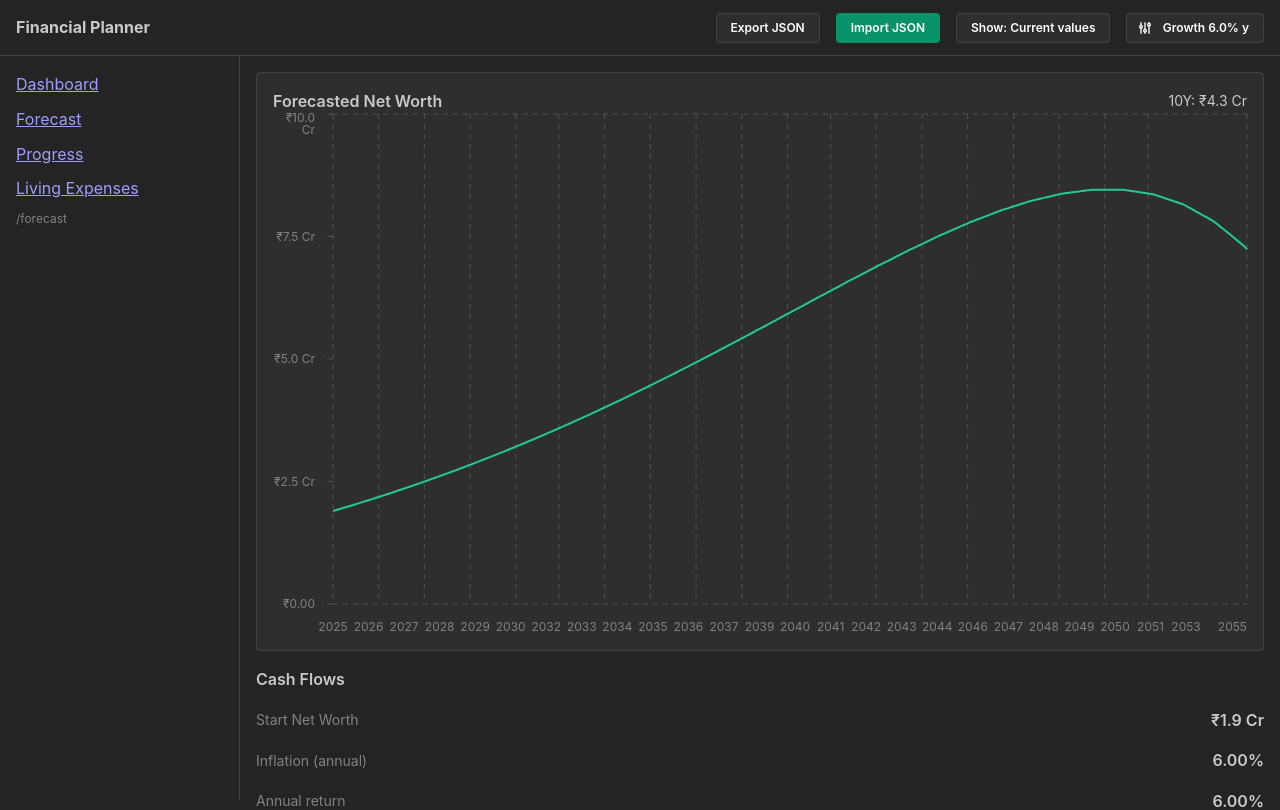
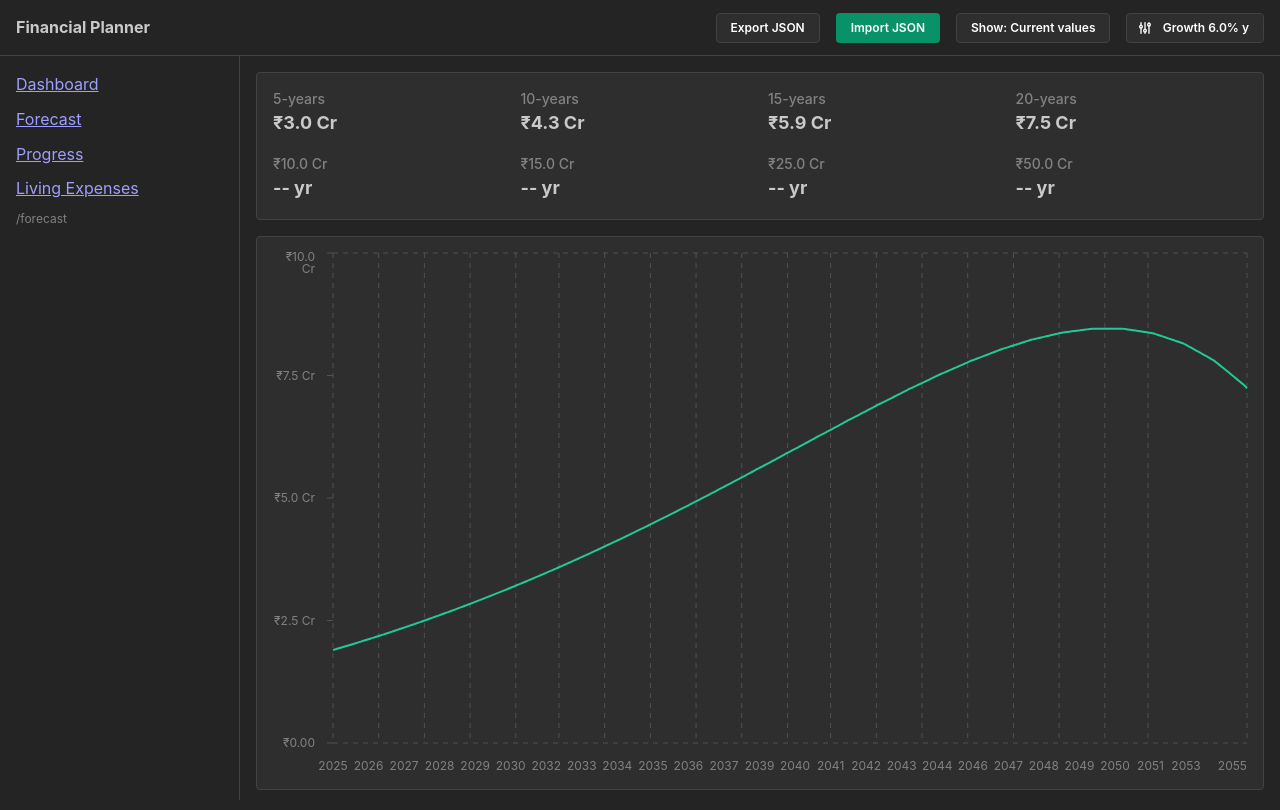
Before and after one commit to mdtanveer/fireapp, a React (Vite) app: page /forecast in a window 1280 px wide. Shown: the top 810 px of the page. Built offline with nearby package versions, Linux system fonts and the light colour scheme.

Commit message:
Fix stepper in number inputs

```diff
--- a/src/components/forecast/HeadEditModal.tsx
+++ b/src/components/forecast/HeadEditModal.tsx
@@ -114,6 +114,9 @@ export function HeadEditModal({
             onChange={(v) => setLocal({ ...local, amount: Number(v) || 0 })}
             thousandSeparator
             thousandsGroupStyle="lakh"
+            step={1000}
+            stepHoldDelay={500}
+            stepHoldInterval={100}
           />
           <SegmentedControl
             data={[
--- a/src/components/progress/SnapshotDrawer.tsx
+++ b/src/components/progress/SnapshotDrawer.tsx
@@ -78,6 +78,9 @@ export function SnapshotDrawer({
               }
               thousandSeparator
               thousandsGroupStyle="lakh"
+              step={10000}
+              stepHoldDelay={500}
+              stepHoldInterval={100}
             />
           );
         })}
--- a/src/pages/Forecast.tsx
+++ b/src/pages/Forecast.tsx
@@ -1,4 +1,13 @@
-import { Card, Grid, Group, NumberInput, Stack, Text } from "@mantine/core";
+import {
+  Card,
+  Grid,
+  Group,
+  NumberInput,
+  Stack,
+  Text,
+  SimpleGrid,
+  Box,
+} from "@mantine/core";
 import { LineChart } from "@mantine/charts";
 import React from "react";
 import defaults from "../data/forecast.json";
@@ -49,16 +58,59 @@ export function Forecast() {
     [computed, assumptions.planStartDate]
   );
   const points = result.points;
-  const projected10y =
-    points[Math.min(points.length - 1, 120)]?.netWorth ?? inputs.startNetWorth;
+
+  const netWorthProjection = (years: number) => {
+    return (
+      points[Math.min(points.length - 1, 12 * years)]?.netWorth ??
+      inputs.startNetWorth
+    );
+  };
+
+  const yearProjection = (networth: number) => {
+    const result = points.findIndex((pt) => pt.netWorth >= networth);
+    return result == -1 ? -1 : result / 12;
+  };
+
+  const projectionYears = [5, 10, 15, 20];
+  const nwProjections = projectionYears.map((val) => netWorthProjection(val));
+  const projectionNetWorths = [100000000, 150000000, 250000000, 500000000];
+  const yearProjections = projectionNetWorths.map((val) => yearProjection(val));
 
   return (
     <Stack>
       <Card withBorder>
-        <Group justify="space-between">
-          <Text fw={600}>Forecasted Net Worth</Text>
-          <Text size="sm">10Y: {formatInrShort(projected10y)}</Text>
-        </Group>
+        <SimpleGrid cols={{ base: 2, sm: 4 }} spacing="md">
+          {projectionYears.map((val, idx) => {
+            return (
+              <Box>
+                <Text size="sm" fw={500} c="dimmed">
+                  {`${val}-years`}
+                </Text>
+                <Text size="lg" fw={700}>
+                  {formatInrShort(nwProjections[idx])}
+                </Text>
+              </Box>
+            );
+          })}
+          {projectionNetWorths.map((val, idx) => {
+            return (
+              <Box>
+                <Text size="sm" fw={500} c="dimmed">
+                  {formatInrShort(val)}
+                </Text>
+                <Text size="lg" fw={700}>
+                  {yearProjections[idx] == -1
+                    ? "--"
+                    : yearProjections[idx].toFixed(0)}{" "}
+                  yr
+                </Text>
+              </Box>
+            );
+          })}
+        </SimpleGrid>
+      </Card>
+
+      <Card withBorder>
         <LineChart
           h={520}
           data={points}
```
